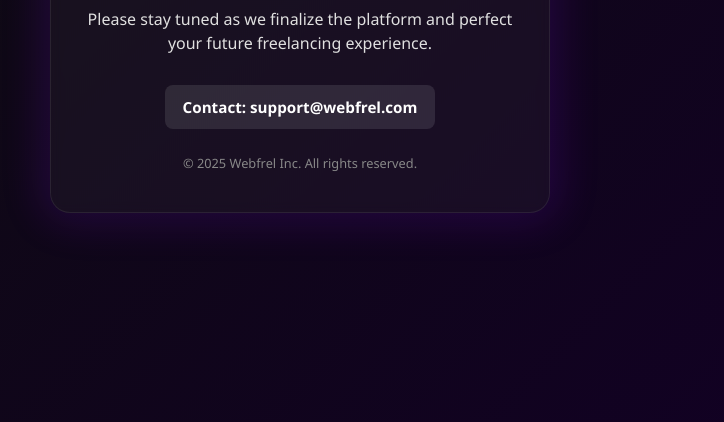
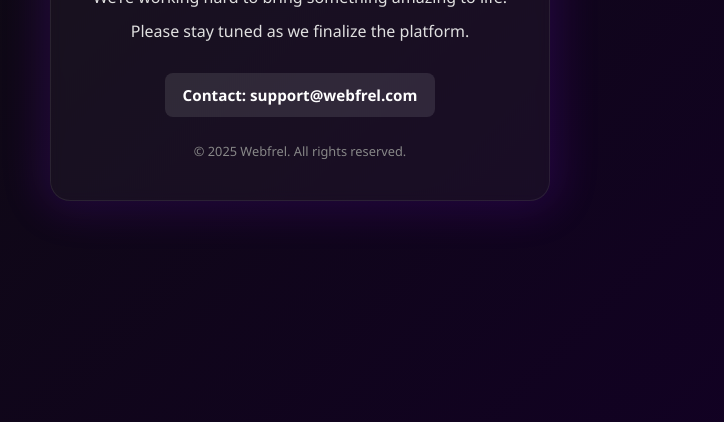
Before and after one commit to Web-frel/Webfrel, a plain HTML site: page index.html in a window 1280 px wide. Shown: the part 378-800 px from the top of the page, without its empty margins (340-1064 px from the left). Drawn offline with Linux system fonts and the light colour scheme.

Commit message:
Update index.html

```diff
--- a/index.html
+++ b/index.html
@@ -97,10 +97,10 @@
   <div class="container">
     <h1>Webfrel is Under Development</h1>
     <p>We’re working hard to bring something amazing to life.</p>
-    <p>Please stay tuned as we finalize the platform and perfect your future freelancing experience.</p>
+    <p>Please stay tuned as we finalize the platform.</p>
     <div class="email-box">Contact: support@webfrel.com</div>
     <div class="footer">
-      &copy; 2025 Webfrel Inc. All rights reserved.
+      &copy; 2025 Webfrel. All rights reserved.
     </div>
   </div>
 </body>
```
